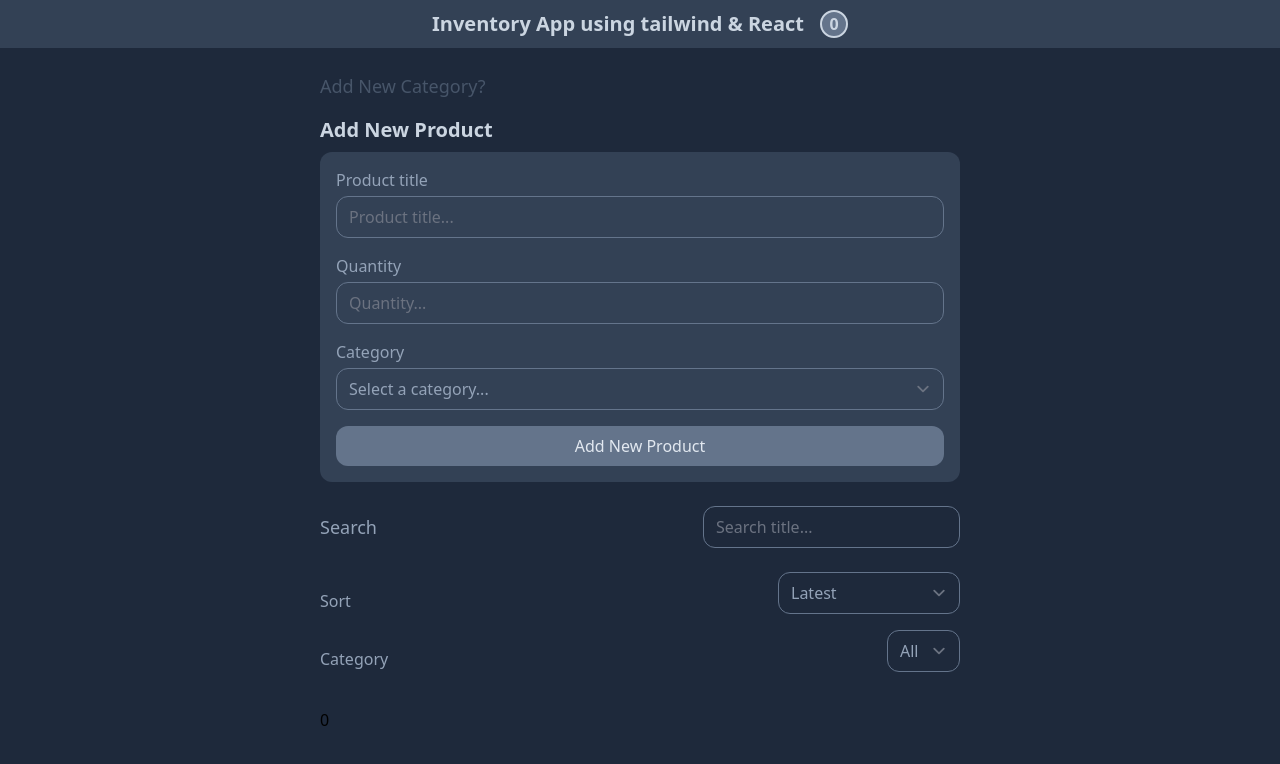
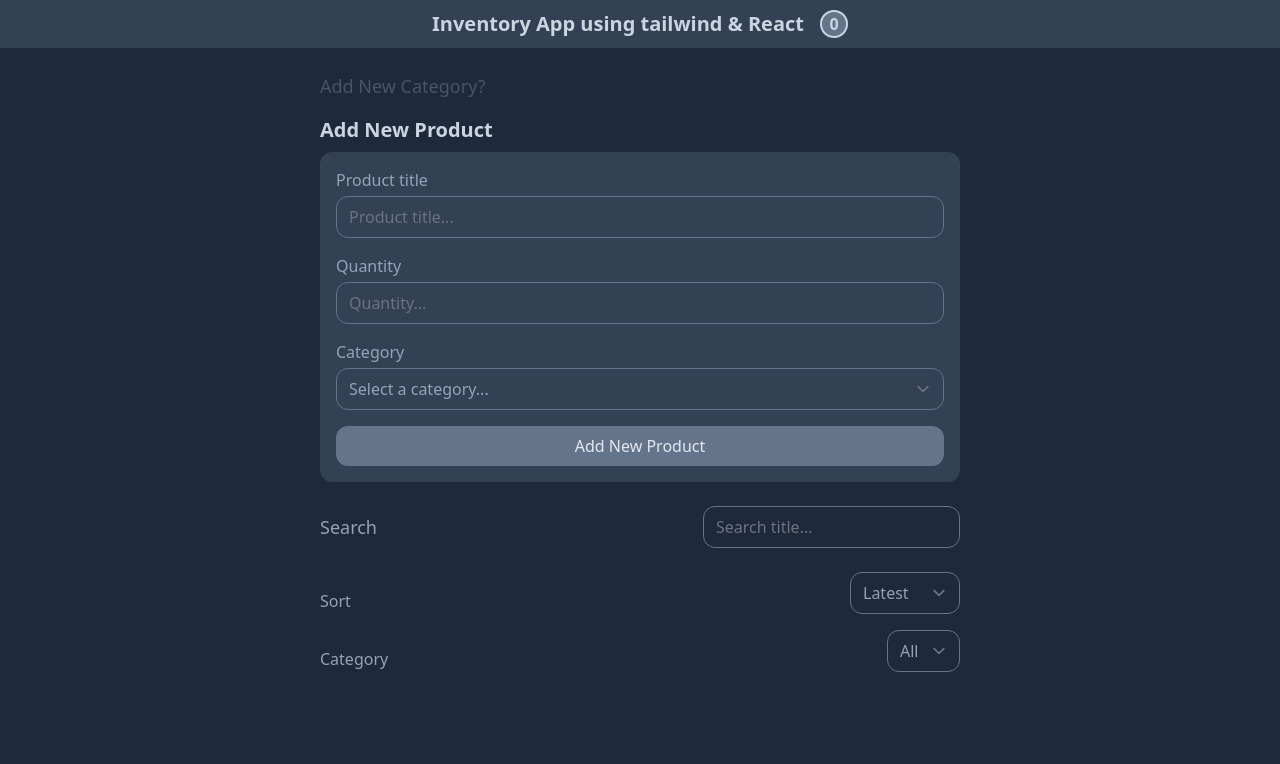
Before and after one commit to VahidTahmasebi/inventory-react, a React app: page / in a window 1280 px wide. Shown: the top 764 px of the page. Built offline with nearby package versions, Linux system fonts and the light colour scheme.

Commit message:
Fix bugs and types

```diff
--- a/src/components/Filter.jsx
+++ b/src/components/Filter.jsx
@@ -36,9 +36,6 @@ const Filter = ({
           value={sort}
           onChange={sortHandler}
         >
-          <option className='bg-slate-500 text-slate-300' value=''>
-            Select a category
-          </option>
           <option className='bg-slate-500 text-slate-300' value='latest'>
             Latest
           </option>
--- a/src/components/ProductList.jsx
+++ b/src/components/ProductList.jsx
@@ -3,7 +3,6 @@ import React from 'react';
 const ProductList = ({ products, categories, setProducts }) => {
   // Get category text
   const findCategory = (categoryId) => {
-    console.log(categoryId);
     return categories.find((c) => c.id === parseInt(categoryId)).title;
   };
 
@@ -15,8 +14,10 @@ const ProductList = ({ products, categories, setProducts }) => {
 
   return (
     <div className='my-5'>
-      {products.length && (
+      {products.length ? (
         <h2 className='text-xl text-slate-300 font-bold mb-2'>Product List</h2>
+      ) : (
+        ''
       )}
       <div className='overflow-x-auto'>
         {products.map((product) => {
@@ -33,7 +34,7 @@ const ProductList = ({ products, categories, setProducts }) => {
                 <span className='block px-3 py-0.5 text-slate-400 border border-slate-400 text-sm rounded-2xl'>
                   {findCategory(product.categoryId)}
                 </span>
-                <span className='flex items-center justify-center w-7 h-7 rounded-full bg-slate-500 border-2 border-slate-300 text-slate-300'>
+                <span className='flex items-center justify-center w-10 h-7 rounded-full bg-slate-500 border-2 border-slate-300 text-slate-300'>
                   {product.quantity}
                 </span>
                 <button
--- a/src/components/ProductsForms.jsx
+++ b/src/components/ProductsForms.jsx
@@ -14,6 +14,8 @@ const ProductsForms = ({ categories, setProducts }) => {
 
   const addProductForm = (e) => {
     e.preventDefault();
+
+    if (productsFormData.title) {
       // Send values in state
       setProducts((prevState) => [
         ...prevState,
@@ -25,6 +27,7 @@ const ProductsForms = ({ categories, setProducts }) => {
       ]);
       // emptying the state
       setProductsFormData({ title: '', quantity: false, categoryId: '' });
+    }
   };
 
   return (
```
Lines whose indentation alone changed are shown as unchanged.
